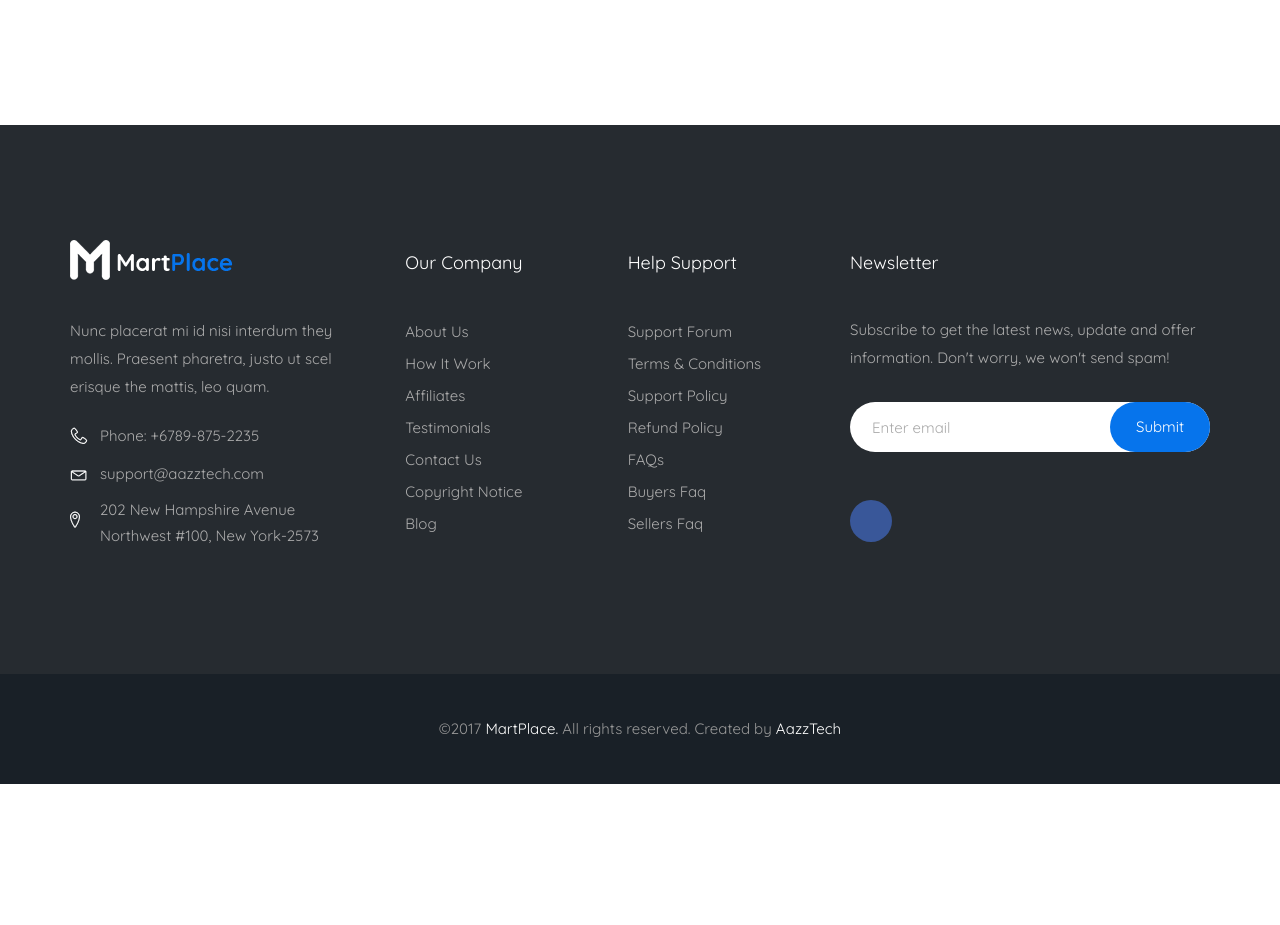
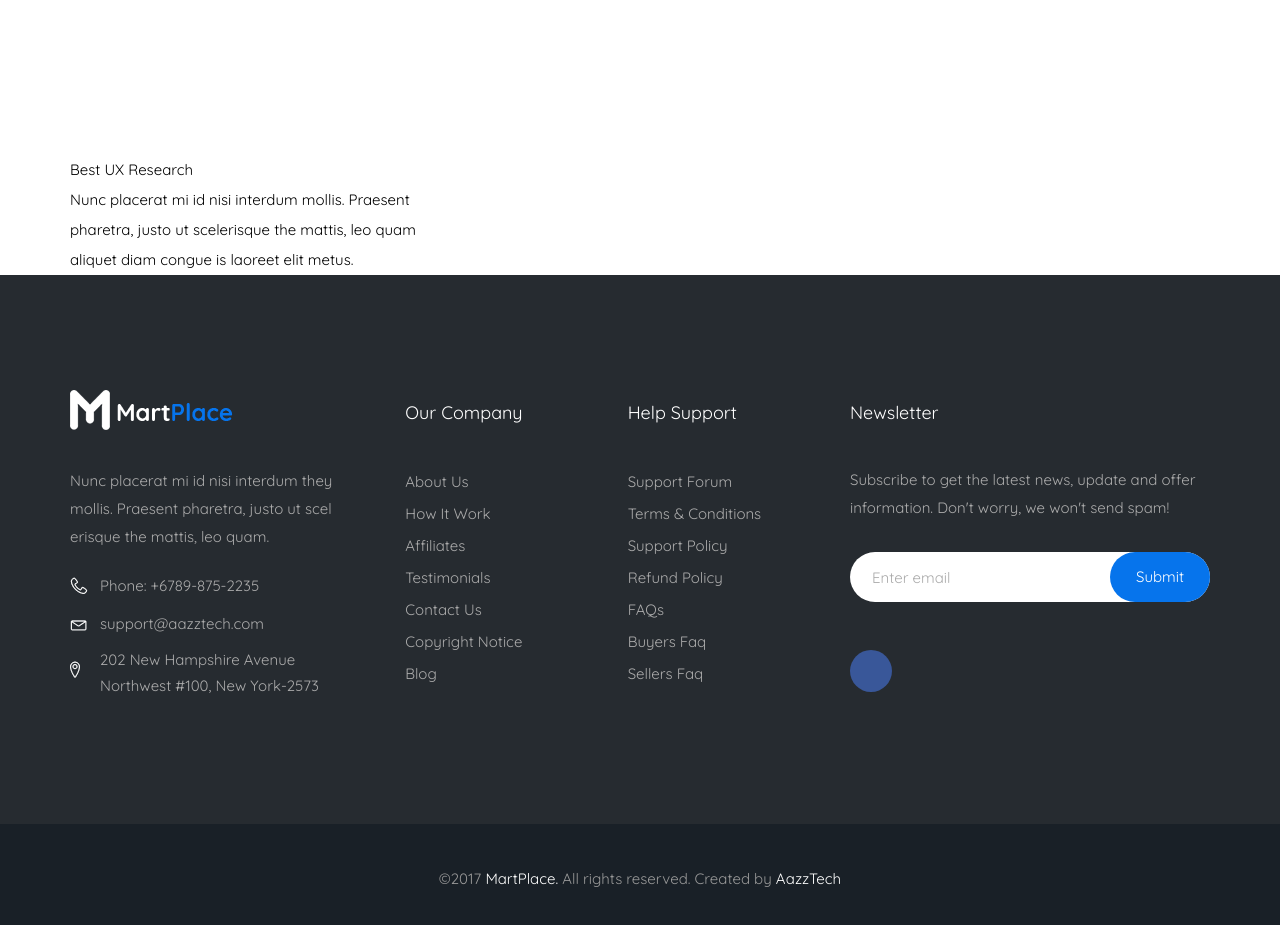
Before and after one commit to mozhants/MartPlace, a website: page app/index.html in a window 1280 px wide. Shown: the part 1020-1945 px from the top of the page. Before the commit the page ends 1804 px from the top, so only its background shows below. Drawn offline with nearby package versions, Linux system fonts and the light colour scheme; files that its build step writes are made by us from their sources.

Commit message:
'features'

```diff
--- a/app/index.html
+++ b/app/index.html
@@ -116,8 +116,26 @@
 				</div>
 			</section>
 
-			<section class="advantages">
+			<section class="features">
+				<div class="container">
+					<div class="features__inner">
 
+						<div class="features__item">
+							<img src="" alt="">
+							<div class="features__item-title">
+								Best UX Research
+							</div>
+							<div class="features__item-text">
+								Nunc placerat mi id nisi interdum mollis. Praesent pharetra, justo ut scelerisque
+								the mattis, leo quam aliquet diam
+								congue is laoreet elit metus.
+							</div>
+						</div>
+
+						<div class="features__item"></div>
+						<div class="features__item"></div>
+					</div>
+				</div>
 			</section>
 
 
--- a/app/scss/style.scss
+++ b/app/scss/style.scss
@@ -180,8 +180,11 @@
 // end search
 
 
-.advantages{
+.features{
 
+}
+.features__item{
+	width: 360px;
 }
 
 
```
Also changed, not shown: app/images/icons/features-1.png (added), app/images/icons/features-2.png (added), app/images/icons/features-3.png (added), 1 other file.
